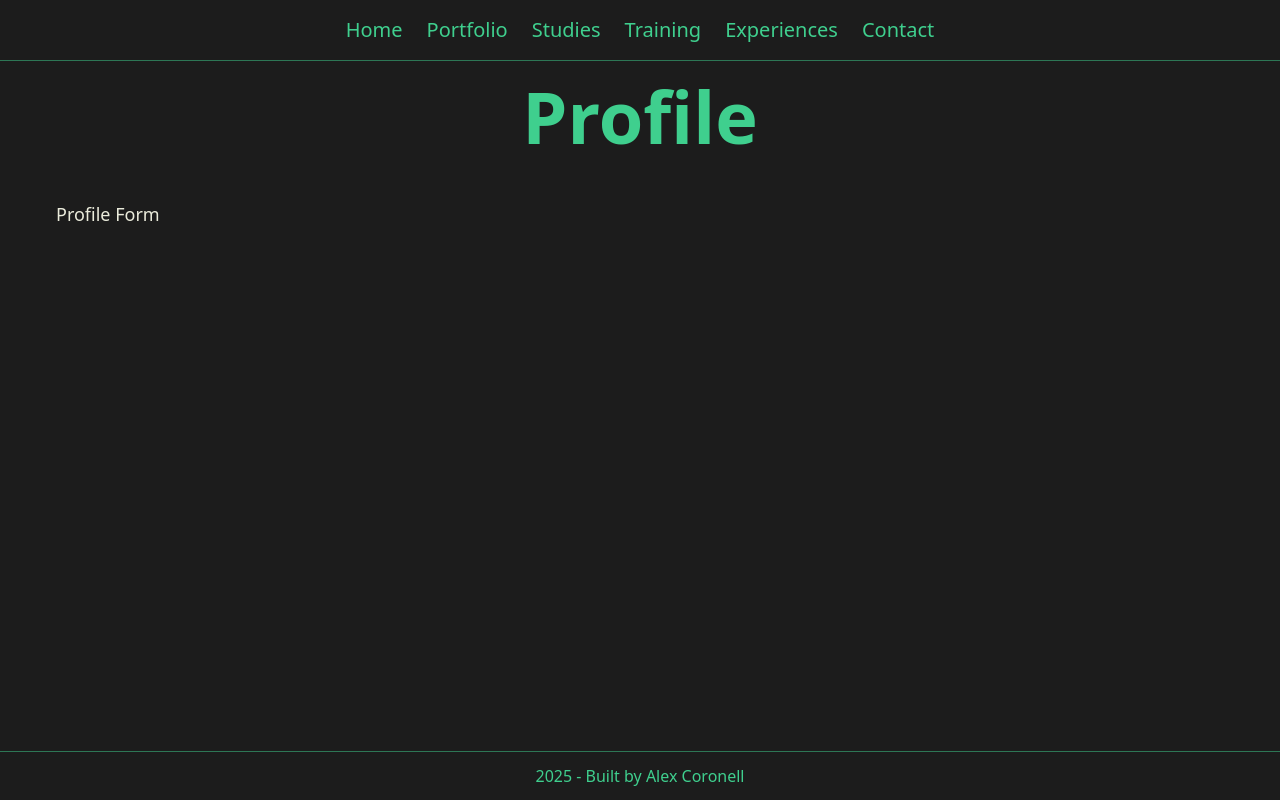
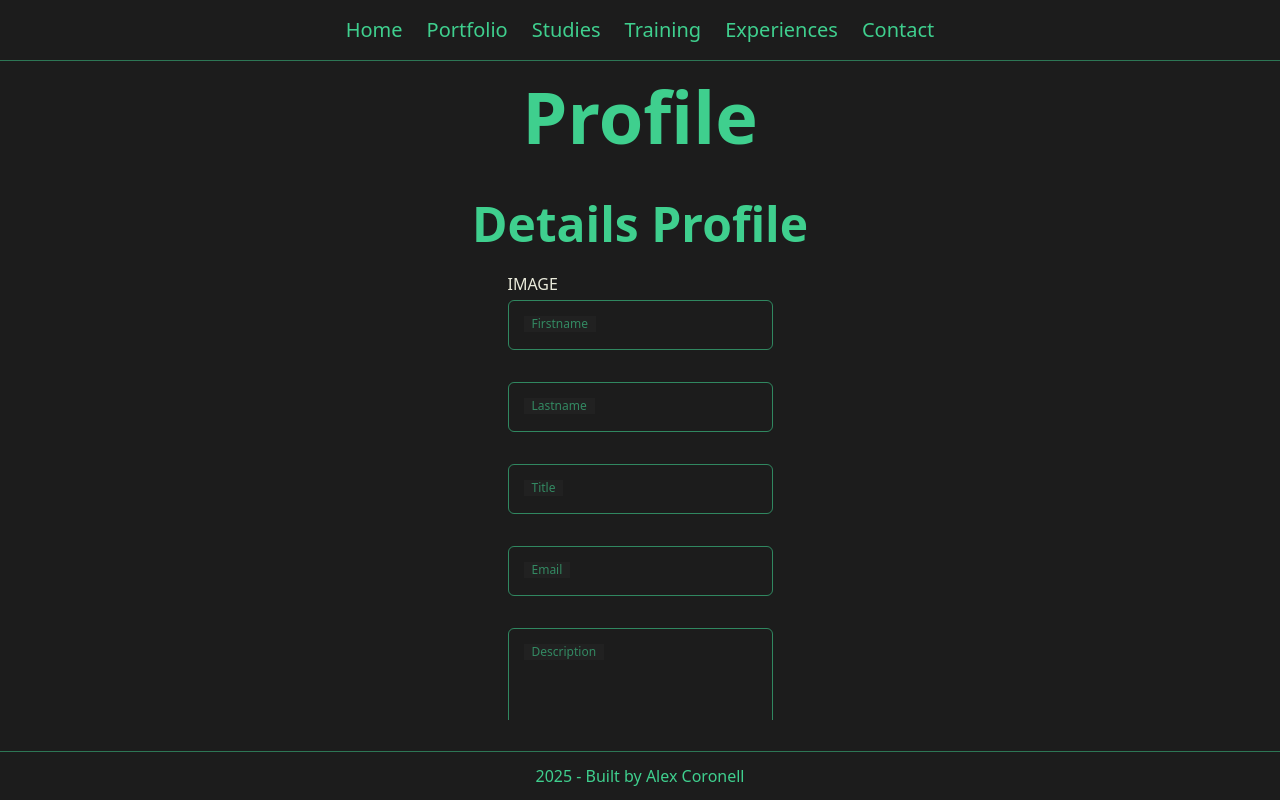
Before and after one commit to alexcoronell/resume-online-next-supabase, a Next.js app: page /admin/profile in a window 1280 px wide. Built offline with nearby package versions, Linux system fonts and the light colour scheme; no server answers; the database is empty.

Commit message:
profile form partial layout

```diff
--- a/components/admin/forms/ProfileForm.tsx
+++ b/components/admin/forms/ProfileForm.tsx
@@ -1,3 +1,173 @@
+'use client';
+import { useState, useEffect } from 'react';
+import { useRouter } from 'next/navigation';
+import { Input } from '@/components/ui/form/Input';
+import { TextArea } from '@/components/ui/form/TextArea';
+import { ButtonSubmit } from '@/components/ui/form/ButtonSubmit';
+import { ButtonSecondary } from '@/components/shared/buttons/button-secondary';
+import { ButtonLight } from '@/components/shared/buttons/button-light';
+
+import { UpdateProfileDto } from '@/core/dtos/Profile.dto';
+
+import type { RequestStatus } from '@/core/types/RequestStatus.type';
+import { StatusForm } from '@/core/types/StatusForm.type';
+
+import { getProfile, updateProfile } from '@/core/services/profile.service';
+
+import styles from '@/styles/formContainer.module.css';
+
+import { Profile } from '@/core/models/Profile.interface';
+
 export function ProfileForm() {
-    return(<p>Profile Form</p>)
+  const [profile, setProfile] = useState<Profile>({
+    id: 1,
+    firstname: '',
+    lastname: '',
+    title: '',
+    email: '',
+    description: '',
+    image: '',
+  });
+
+  const [errors, setErrors] = useState({
+    firstname: '',
+    lastname: '',
+    title: '',
+    email: '',
+    description: '',
+    image: '',
+  });
+
+  const [id, setId] = useState<number | null>(null);
+  const [titlePage, setTitlePage] = useState('Details Profile');
+  const [titleButton, setTitleButton] = useState('Add');
+  const [requestStatus, setRequestStatus] = useState<RequestStatus>('init');
+  const [statusForm, setStatusForm] = useState<StatusForm>('details');
+
+  useEffect(() => {
+    get();
+  }, []);
+
+  const get = async () => {
+    setRequestStatus('loading');
+    try {
+      const data = await getProfile();
+      setProfile(data);
+      setRequestStatus('success');
+      setId(data.id);
+      console.log('Profile data:', data);
+      console.log('Profile ID:', id);
+    } catch (error) {
+      setRequestStatus('failed');
+      alert('Error fetching profile');
+      console.error('Error fetching profile:', error);
+    }
+  };
+
+  const handleChange = (
+    e: React.ChangeEvent<HTMLInputElement | HTMLTextAreaElement>
+  ) => {
+    const { name, value } = e.target;
+    setProfile((prev) => ({
+      ...prev,
+      [name]: value,
+    }));
+    setErrors((prev) => ({
+      ...prev,
+      [name]: '',
+    }));
+  };
+
+  const handleBlur = (
+    e: React.FocusEvent<HTMLInputElement | HTMLTextAreaElement>
+  ) => {
+    const { name, value } = e.target;
+    if (value.trim() === '') {
+      setErrors((prev) => ({
+        ...prev,
+        [name]: `${name} is required`,
+      }));
+    }
+  };
+
+  return (
+    <div className={styles.FormContainer}>
+      <h2 className='titleForm'>{titlePage}</h2>
+      <div className={styles.FormContainer__box}>
+        <form>
+          <div>IMAGE</div>
+          <Input
+            placeholder='Firstname'
+            name='firstname'
+            classes='col-span-2'
+            id='firstname'
+            type='text'
+            value={profile.firstname}
+            errorMessage={errors.firstname}
+            onChange={handleChange}
+            onBlur={handleBlur}
+            requestStatus={requestStatus}
+            validField={!errors.firstname}
+            readonly={statusForm === 'details'}
+          />
+          <Input
+            placeholder='Lastname'
+            name='lastname'
+            classes='col-span-2'
+            id='lastname'
+            type='text'
+            value={profile.lastname}
+            errorMessage={errors.lastname}
+            onChange={handleChange}
+            onBlur={handleBlur}
+            requestStatus={requestStatus}
+            validField={!errors.lastname}
+            readonly={statusForm === 'details'}
+          />
+          <Input
+            placeholder='Title'
+            name='title'
+            classes='col-span-2'
+            id='title'
+            type='text'
+            value={profile.title}
+            errorMessage={errors.title}
+            onChange={handleChange}
+            onBlur={handleBlur}
+            requestStatus={requestStatus}
+            validField={!errors.title}
+            readonly={statusForm === 'details'}
+          />
+          <Input
+            placeholder='Email'
+            name='email'
+            classes='col-span-2'
+            id='email'
+            type='email'
+            value={profile.email}
+            errorMessage={errors.email}
+            onChange={handleChange}
+            onBlur={handleBlur}
+            requestStatus={requestStatus}
+            validField={!errors.email}
+            readonly={statusForm === 'details'}
+          />
+          <TextArea
+            placeholder='Description'
+            name='description'
+            classes='col-span-2'
+            id='description'
+            value={profile.description}
+            errorMessage={errors.description}
+            onChange={handleChange}
+            onBlur={handleBlur}
+            requestStatus={requestStatus}
+            validField={!errors.description}
+            readonly={statusForm === 'details'}
+            rows={8}
+          />
+        </form>
+      </div>
+    </div>
+  );
 }
--- /dev/null
+++ b/components/ui/form/TextArea.tsx
@@ -0,0 +1,59 @@
+import React from 'react';
+import type { ChangeEvent, FocusEvent } from 'react';
+
+import type { RequestStatus } from '@/core/types/RequestStatus.type';
+
+import styles from '@/styles/form-group.module.css';
+
+interface TextAreaProps {
+  placeholder: string;
+  name: string;
+  id: string;
+  value: string;
+  classes?: string;
+  errorMessage?: string;
+  onChange?: (e: ChangeEvent<HTMLTextAreaElement>) => void;
+  onBlur?: (e: FocusEvent<HTMLTextAreaElement>) => void;
+  requestStatus: RequestStatus;
+  validField: boolean;
+  readonly?: boolean;
+  rows?: number;
+}
+
+export function TextArea({
+  name,
+  placeholder,
+  id,
+  value,
+  classes = '',
+  errorMessage = '',
+  onChange,
+  onBlur,
+  requestStatus,
+  validField = true,
+  readonly = false,
+  rows = 4,
+}: TextAreaProps) {
+  return (
+    <div className={`${styles.formgroup} ${classes}`.trim()}>
+      <label htmlFor={name}>
+        <textarea
+          name={name}
+          value={value}
+          className={classes}
+          id={id}
+          placeholder={placeholder}
+          onChange={onChange}
+          onBlur={onBlur || onChange}
+          disabled={requestStatus === 'loading'}
+          readOnly={readonly}
+          rows={rows}
+        />
+        <span>{placeholder}</span>
+      </label>
+      <p className={`text-xs absolute text-red ${!validField ? '' : 'hidden'}`}>
+        {errorMessage}
+      </p>
+    </div>
+  );
+}
```
